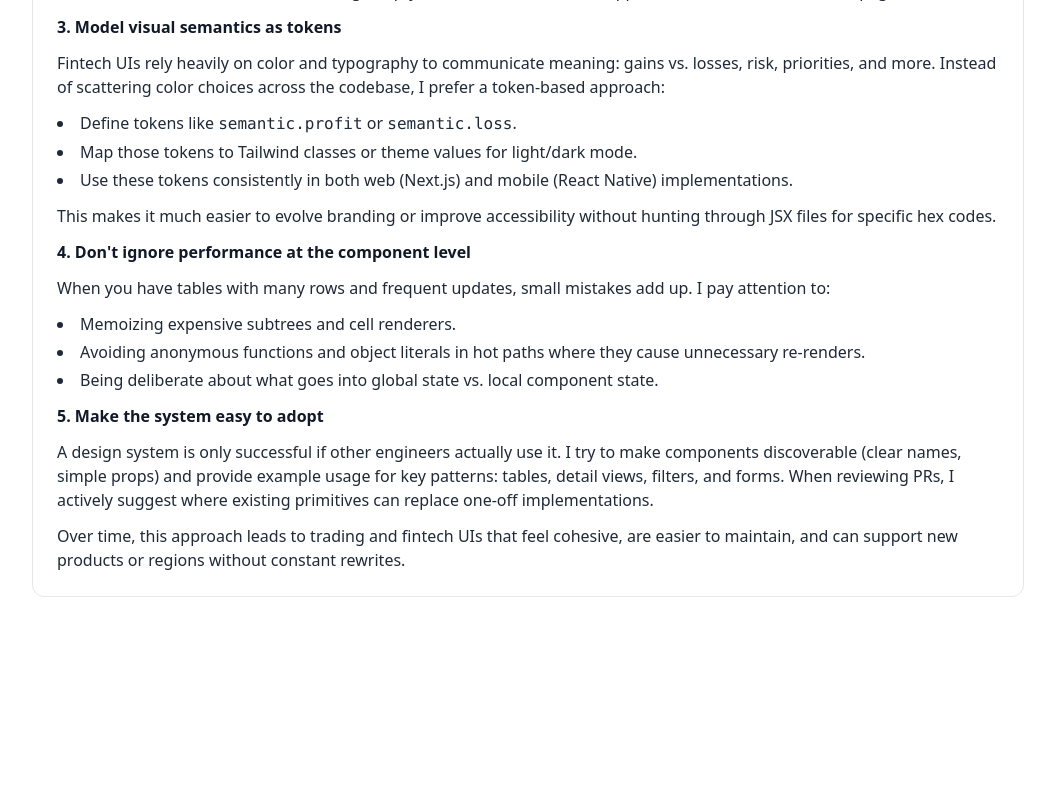
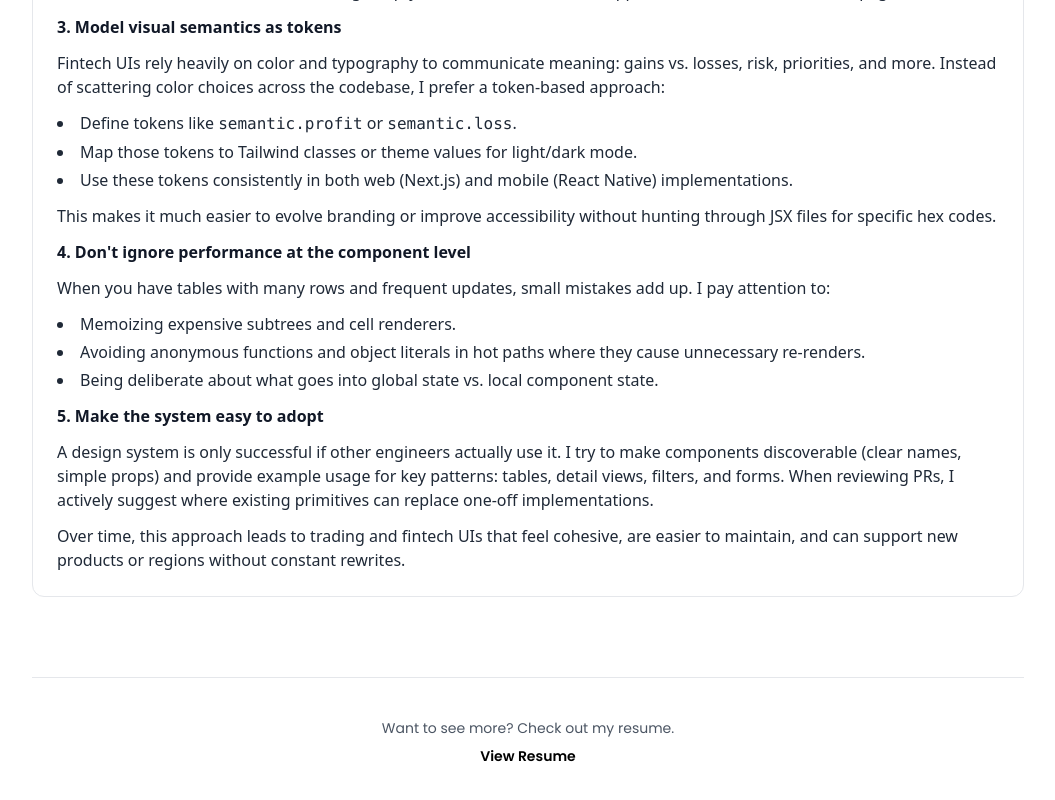
Before and after one commit to saadsiddiqui07/saad.portfolio, a Next.js app: page / in a window 1280 px wide. Shown: the part 6566-7366 px from the top of the page, without its empty margins (112-1167 px from the left). Before the commit the page ends 7227 px from the top, so only its background shows below. Built offline with nearby package versions, Linux system fonts and the light colour scheme.

Commit message:
fix: smooth scroll and add footer section

```diff
--- /dev/null
+++ b/components/footer/index.tsx
@@ -0,0 +1,26 @@
+import React from "react";
+import poppins from "@/styles";
+
+const Footer = () => {
+  return (
+    <footer
+      className={`${poppins.className} mt-20 mx-5 sm:mx-10 md:mx-20 py-10 border-t border-gray-200 dark:border-gray-800`}
+    >
+      <div className="text-center">
+        <p className="text-sm text-gray-600 dark:text-gray-400">
+          Want to see more? Check out my resume.
+        </p>
+        <a
+          href="https://docs.google.com/document/d/1Lk4x4mbFPs0Dx4NPvWApvQkt4DdfSt0p/edit?usp=sharing&ouid=115223543982944934460&rtpof=true&sd=true"
+          target="_blank"
+          rel="noopener noreferrer"
+          className="text-sm font-semibold text-black dark:text-white hover:underline mt-2 inline-block"
+        >
+          View Resume
+        </a>
+      </div>
+    </footer>
+  );
+};
+
+export default Footer;
--- a/components/hero-section/index.tsx
+++ b/components/hero-section/index.tsx
@@ -3,8 +3,11 @@ import ArrowRight from "../icons/ArrowRight";
 import Link from "next/link";
 import poppins from "@/styles";
 import { PORTFOLIO } from "@/data";
+import useSmoothScroll from "@/hooks/useSmoothScroll";
 
 const HeroSection = () => {
+  useSmoothScroll();
+
   return (
     <section
       className={`${poppins.className} mt-16 md:mt-24 mx-5 sm:mx-10 md:mx-20`}
--- a/components/layout/Layout.tsx
+++ b/components/layout/Layout.tsx
@@ -1,5 +1,6 @@
 import { Poppins } from "next/font/google";
 import Header from "../Header";
+import Footer from "../footer";
 
 interface Props {
   children: React.ReactNode;
--- /dev/null
+++ b/hooks/useSmoothScroll.ts
@@ -0,0 +1,24 @@
+import { useEffect } from "react";
+
+const useSmoothScroll = () => {
+  useEffect(() => {
+    const handleClick = (e: MouseEvent) => {
+      const target = e.target as HTMLAnchorElement;
+      if (target.tagName === "A" && target.hash) {
+        e.preventDefault();
+        const element = document.querySelector(target.hash);
+        if (element) {
+          element.scrollIntoView({ behavior: "smooth" });
+        }
+      }
+    };
+
+    document.addEventListener("click", handleClick);
+
+    return () => {
+      document.removeEventListener("click", handleClick);
+    };
+  }, []);
+};
+
+export default useSmoothScroll;
--- a/pages/index.tsx
+++ b/pages/index.tsx
@@ -4,6 +4,7 @@ import Head from "next/head";
 import CaseStudies from "@/components/case-studies";
 import WritingSection from "@/components/writing";
 import GithubSection from "@/components/github-section";
+import Footer from "@/components/footer";
 
 export default function Home() {
   return (
@@ -20,6 +21,8 @@ export default function Home() {
         <CaseStudies />
         <WritingSection />
         {/* <GithubSection /> */}
+      <Footer />
+
       </main>
     </div>
   );
--- a/styles/globals.css
+++ b/styles/globals.css
@@ -54,6 +54,10 @@
   background-size: 1000px 100%;
 }
 
+html {
+  scroll-behavior: smooth;
+}
+
 /* :root {
   --foreground-rgb: 0, 0, 0;
   --background-start-rgb: 214, 219, 220;
```
